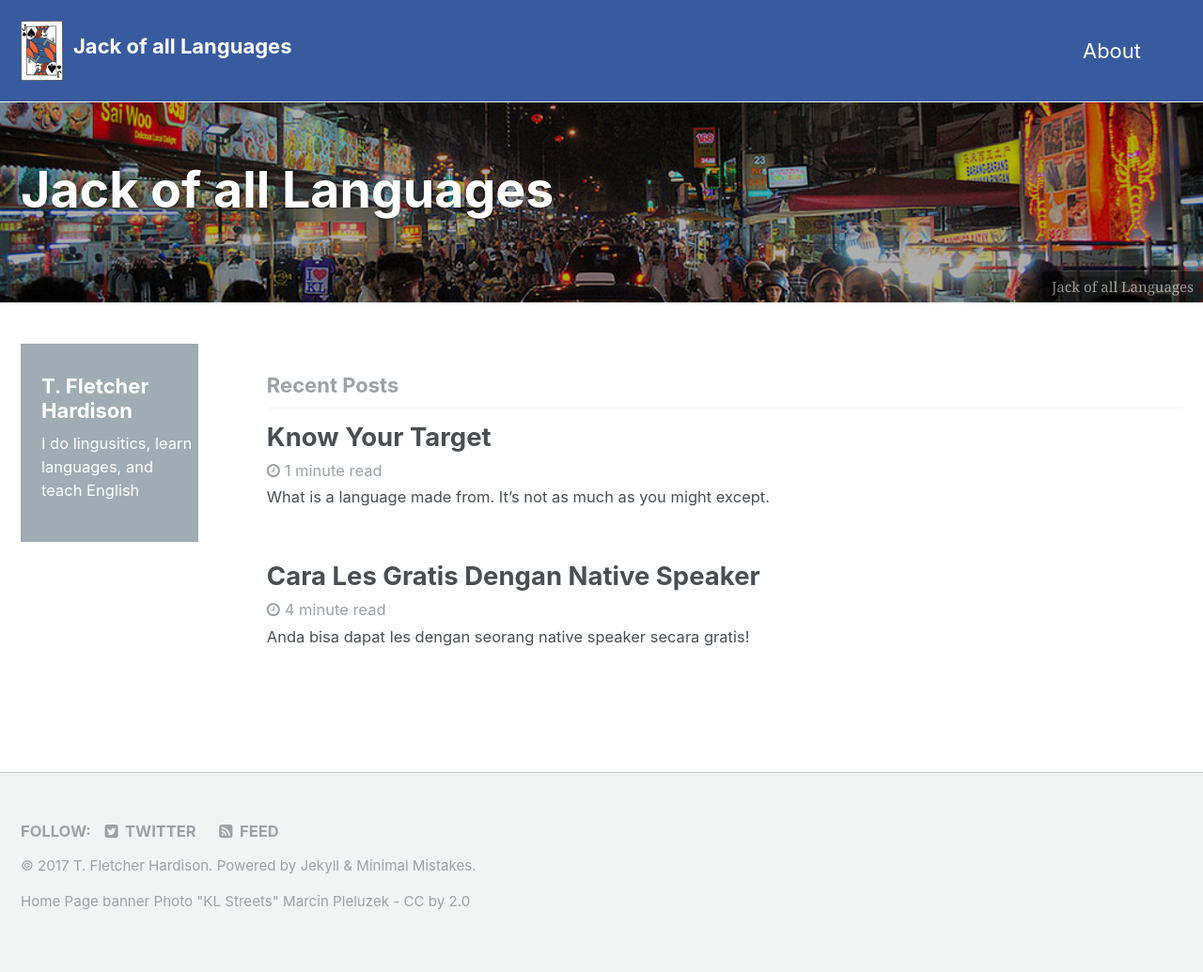
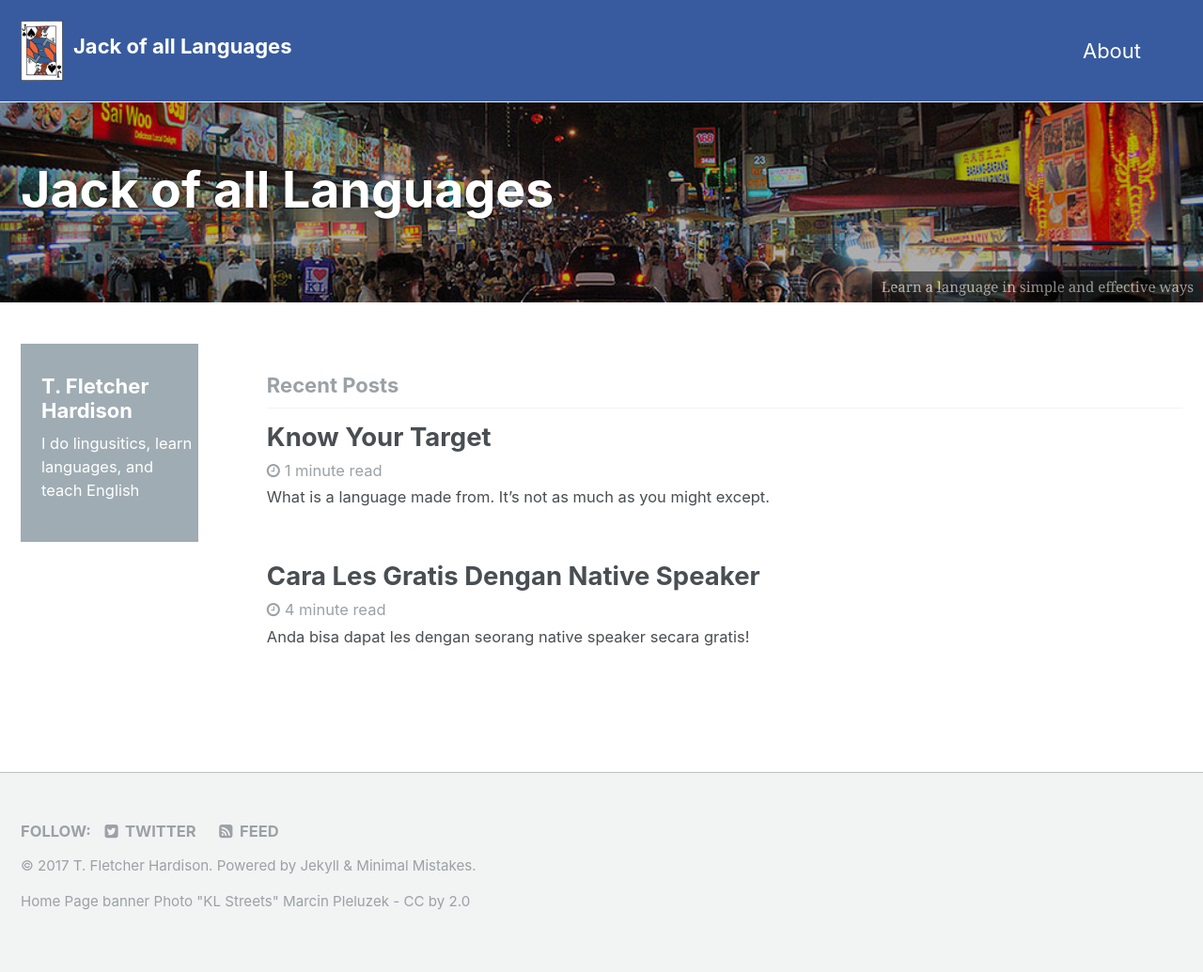
Before and after one commit to jackofalllanguages/jackofalllanguages.github.io, a Jekyll site: the page built from index.html, in a window 1280 px wide. Shown: the whole page at 94% size. Built offline with Jekyll 4.4.1, drawn with Linux system fonts in a browser that asks for light colours; the list of posts is cut into pages by our own code.

Commit message:
changing baner caption

```diff
--- a/index.html
+++ b/index.html
@@ -3,6 +3,6 @@ layout: home
 author_profile: true
 header:
   overlay_image: /assets/marcinKL.jpg
-  caption: "Jack of all Languages"
+  caption: "Learn a language in simple and effective ways"
   overlay_filter: 0.3
 ---
```
